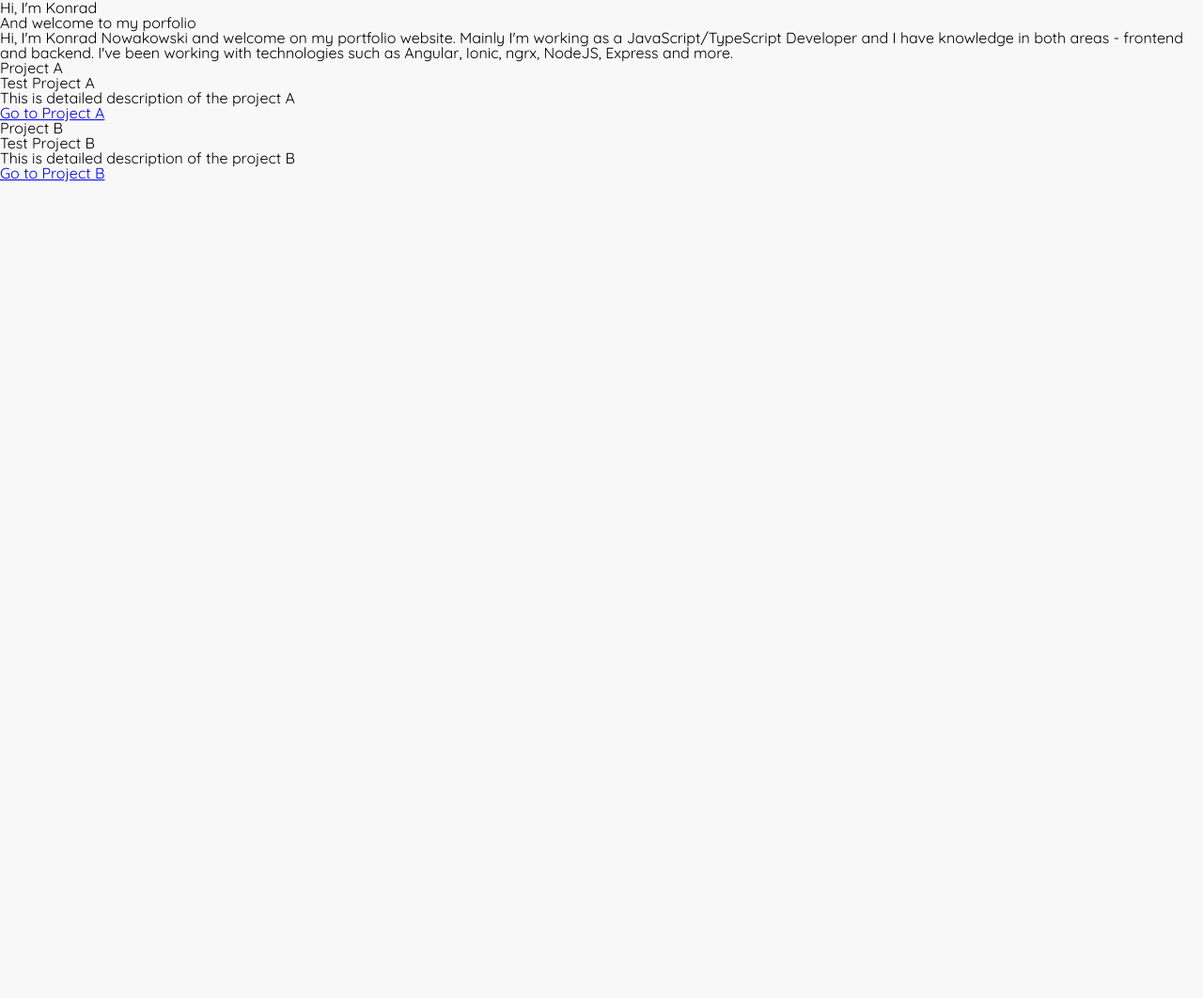
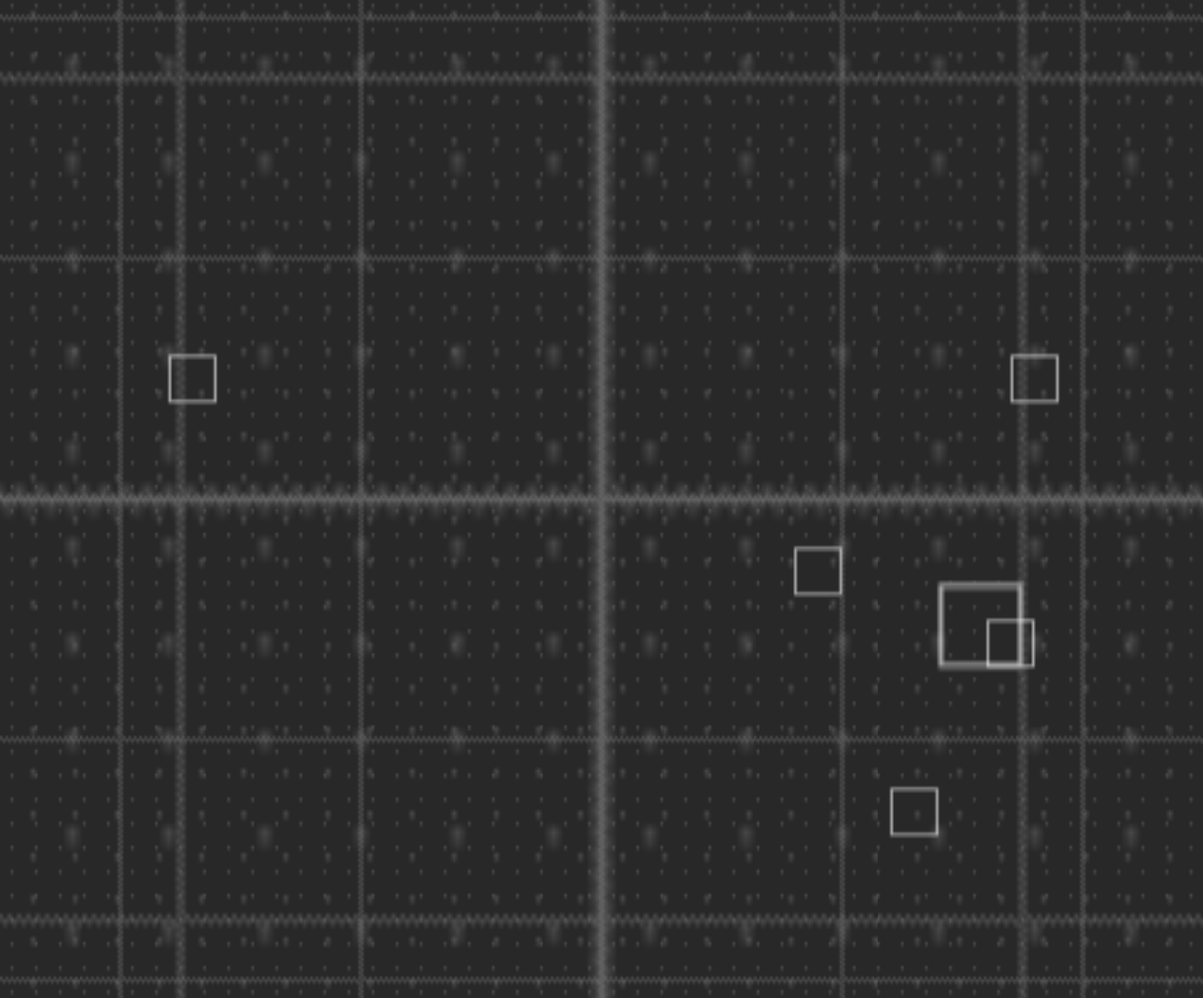
Before and after one commit to lethiandev/lethiandev.github.io, a Jekyll site: the page built from index.html, in a window 1280 px wide. Shown: the whole page at 94% size. Built offline with Jekyll 4.4.1, drawn with Linux system fonts in a browser that asks for light colours.

Commit message:
Add parallax background

```diff
--- /dev/null
+++ b/_includes/parallax.html
@@ -0,0 +1,5 @@
+<div class="parallax">
+  <div class="parallax-layer"></div>
+  <div class="parallax-layer"></div>
+  <div class="parallax-layer"></div>
+</div>
--- a/_layouts/default.html
+++ b/_layouts/default.html
@@ -9,15 +9,10 @@
   <link href="/assets/css/style.css" type="text/css" rel="stylesheet">
 </head>
 <body>
-  <header class="hero hero-header">
-    <div class="hero-body">
-      <div class="container text-center">
-        <h1 class="hero-title">Hi, I'm Konrad</h1>
-        <p class="hero-subtitle">And welcome to my porfolio</p>
-      </div>
-    </div>
+  <header>
+    {% include parallax.html %}
   </header>
-  <main class="container">
+  <main class="main">
     {{ content }}
   </main>
   <script src="/assets/js/require.js" data-main="index"></script>
--- a/_sass/_theme.scss
+++ b/_sass/_theme.scss
@@ -1,4 +1,51 @@
 html, body {
-  background: #f8f8f8;
   font-family: 'Quicksand', sans-serif;
+  overflow: hidden;
 }
+
+body {
+  overflow-x: hidden;
+  overflow-y: auto;
+  height: 100vh;
+  perspective: 1px;
+  perspective-origin: center;
+  transform-style: preserve-3d;
+}
+
+.parallax {
+  background: #282828;
+  overflow: hidden;
+  width: 100vw;
+  height: 100vh;
+  transform-style: preserve-3d;
+  position: relative;
+}
+
+.parallax-layer {
+  background-position: center;
+  background-repeat: no-repeat;
+  background-size: cover;
+  transform-style: preserve-3d;
+  transform-origin: center;
+
+  position: absolute;
+  top: 0;
+  right: 0;
+  bottom: 0;
+  left: 0;
+
+  &:nth-child(1) {
+    background-image: url("/assets/images/grid.png");
+    transform: translateZ(-7px) scale(8);
+  }
+
+  &:nth-child(2) {
+    background-image: url("/assets/images/grid.png");
+    transform: translateZ(-2.5px) scale(3.5);
+  }
+
+  &:nth-child(3) {
+    background-image: url("/assets/images/grid.png");
+    transform: translateZ(-1px) scale(2);
+  }
+}
```
Also changed, not shown: assets/images/grid.png (added).
